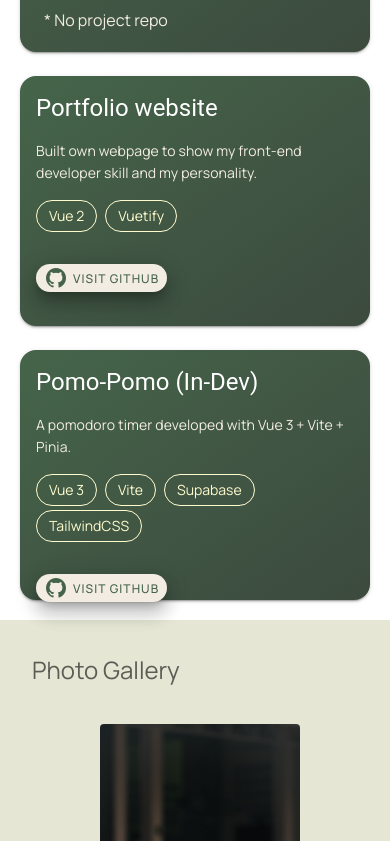
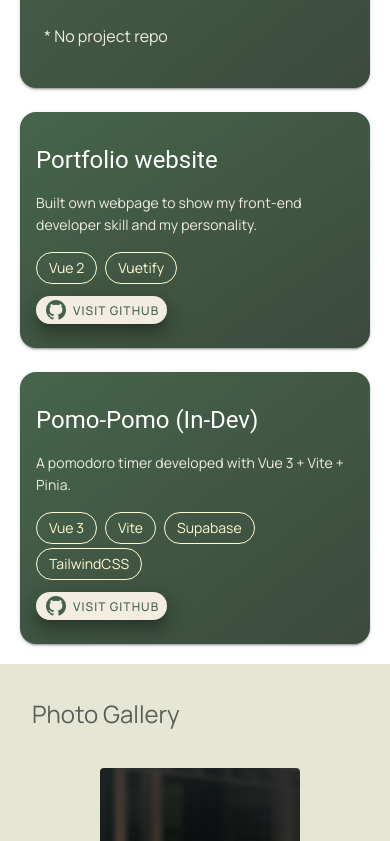
Before and after one commit to peeranat-dan/my-portfolio-website, a Vue app: page / in a window 390 px wide. Shown: the part 1634-2475 px from the top of the page. Built offline with nearby package versions, Linux system fonts and the light colour scheme.

Commit message:
Add padding to Project Card when on mobile

```diff
--- a/src/components/Projects/ProjectCard.vue
+++ b/src/components/Projects/ProjectCard.vue
@@ -2,14 +2,15 @@
   <v-hover v-slot="{ hover }">
     <v-card
       class="project-card rounded-xl"
-      height="250"
+      :class="isMobile ? 'py-4' : ''"
+      :height="isMobile ? '' : '250'"
       elevation="2"
       :light="!project.dark"
     >
       <v-expand-transition>
         <div
           v-if="hover && !!project.url && !isMobile"
-          class="d-flex transition-fast-in-fast-out project-card-hover v-card--reveal justify-center align-center rounded-xl white--text"
+          class="d-flex transition-fast-in-fast-out project-card-hover justify-center align-center rounded-xl white--text"
           style="height: 100%"
           @click="openNewTab(project.url)"
         >
@@ -50,7 +51,7 @@
           * No project repo
         </p>
         <v-btn
-          class="ml-2 mt-5 rounded-xl chip primary--text"
+          class="ml-2 rounded-xl chip primary--text"
           elevation="12"
           @click="openNewTab(project.url)"
           small
```
